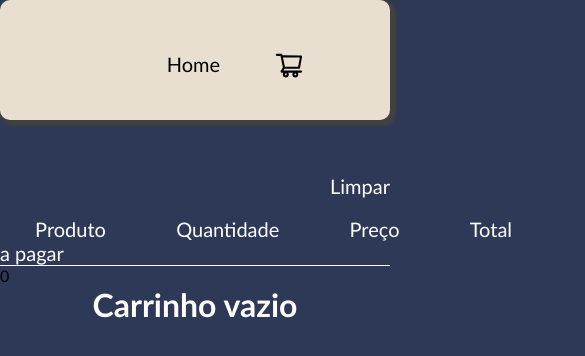
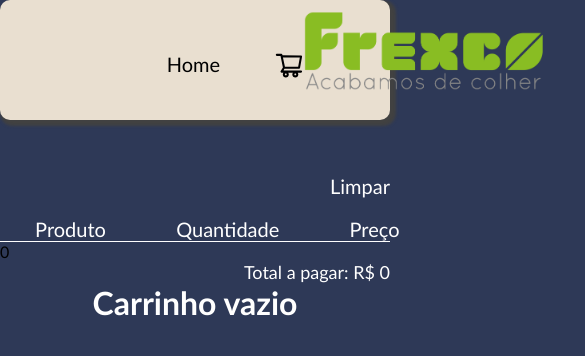
Before and after one commit to HerbertCarlos007/My-Test-Frexco, a React (Create React App) app in the folder frontend/: page /cart in a window 390 px wide. Shown: the top 356 px of the page, 585 px wide, since content can reach past the window. Built offline with nearby package versions, Linux system fonts and the light colour scheme.

Commit message:
Mostrando valor total

```diff
--- a/frontend/src/components/header/HeaderCart.js
+++ b/frontend/src/components/header/HeaderCart.js
@@ -9,20 +9,55 @@ function HeaderCart() {
 
     const [quantity, setQuantity] = useState(1)
 
+    const [totalToPay, setTotalToPay] = useState(0.0)
+
     useEffect(() => {
 
         getProductsFromLocalstorage()
 
     }, [])
 
+    const valueTotalToPay = (productsFromLocalstorage) => {
+
+        if (localStorage.getItem('totalToPay')) {
+            const totalToPayParsed = JSON.parse(localStorage.getItem('totalToPay'))
+            setTotalToPay(totalToPayParsed);
+        } else {
+            let totalValueSum = 0;
+            for (let i = 0; i <= productsFromLocalstorage.length; i++) {
+                if (productsFromLocalstorage[i]) {
+
+                    const formattedPrice = String(productsFromLocalstorage[i].price).replace(',', '.');
+
+                    totalValueSum += parseFloat(formattedPrice)
+
+                }
+
+
+            }
+            const totalValueSumWithComma = String(totalValueSum).replace('.', ',')
+            setTotalToPay(totalValueSumWithComma)
+            localStorage.setItem('totalToPay', totalValueSumWithComma)
+
+        }
+
+
+    }
+
+
+
     const getProductsFromLocalstorage = () => {
         let productsFromLocalstorage = [];
         if (localStorage.getItem('cartFruits')) {
             productsFromLocalstorage = JSON.parse(localStorage.getItem('cartFruits'))
+
+            const productsWithQuantities = productsFromLocalstorage.map(product => ({ ...product, quantity: 1 }))
+
+            setProducts(productsWithQuantities)
+
+            valueTotalToPay(productsWithQuantities)
         }
-        const productsWithQuantities = productsFromLocalstorage.map(product => ({ ...product, quantity: 1 }))
 
-        setProducts(productsWithQuantities)
     }
 
     const inscreaseQuantity = (name) => {
@@ -38,7 +73,7 @@ function HeaderCart() {
     const decreaseQuantity = (name) => {
         const productsArrayUpdated = products.map(product => {
 
-            if (product.name === name && product.quantity > 1){
+            if (product.name === name && product.quantity > 1) {
 
                 product.quantity = product.quantity - 1
 
@@ -58,7 +93,6 @@ function HeaderCart() {
                 <label>Produto</label>
                 <label>Quantidade</label>
                 <label>Preço</label>
-                <label>Total a pagar</label>
             </div>
 
             <div className={styles.cart_rows_wrapper}>
@@ -70,22 +104,24 @@ function HeaderCart() {
                         </div>
                         <div className={styles.quantity_container}>
                             <div className={styles.buttons_container}>
-                                <button onClick={()=>decreaseQuantity(fruit.name)} className={styles.button_to_less}>-</button>
-                                <button onClick={()=>inscreaseQuantity(fruit.name)} className={styles.button_to_add}>+</button>
+                                <button onClick={() => decreaseQuantity(fruit.name)} className={styles.button_to_less}>-</button>
+                                <button onClick={() => inscreaseQuantity(fruit.name)} className={styles.button_to_add}>+</button>
                             </div>
                             <div className={styles.product_quantity}>{Number(fruit.quantity)}</div>
                         </div>
                         <div className={styles.price_container}>
                             <label className={styles.price}>{fruit.price}</label>
                         </div>
-                        <div className={styles.total_pay_container}>
-                            <label class={styles.total_pay}>Total</label>
-                        </div>
+
                         <div className={styles.delete_container}>
                             <MdDelete className={styles.delete_item} />
                         </div>
                     </div>
                 )}
+
+                <div className={styles.total_to_pay_container}>
+                    <span className={styles.total_to_pay_text}>Total a pagar:{' R$ ' + totalToPay}</span>
+                </div>
             </div>
 
             {!products.length ? <h1 className={styles.cart_is_empty}>Carrinho vazio</h1> : ''}
--- a/frontend/src/components/pages/Fruta.js
+++ b/frontend/src/components/pages/Fruta.js
@@ -32,10 +32,11 @@ function Fruta() {
   const addToCart = (fruit) => {
 
     if (!localStorage.getItem('cartFruits')) {
-      const stringfiedFruit = JSON.stringify(fruit)
+      const stringfiedFruit = JSON.stringify([fruit])
       localStorage.setItem('cartFruits', stringfiedFruit)
     } else {
       const fruitsFromLocalStorage = JSON.parse(localStorage.getItem('cartFruits'))
+      console.log('olá amigo', fruitsFromLocalStorage)
       fruitsFromLocalStorage.push(fruit)
       localStorage.setItem('cartFruits', JSON.stringify(fruitsFromLocalStorage))
     }
--- a/frontend/src/components/styles/Fruta.module.css
+++ b/frontend/src/components/styles/Fruta.module.css
@@ -60,6 +60,8 @@
 }
 
 
+
+
 @media screen and (max-width:768){
     .button{
         color: black;
--- a/frontend/src/components/styles/Header.module.css
+++ b/frontend/src/components/styles/Header.module.css
@@ -24,3 +24,42 @@
     font-size: 18px;
     font-family: Arial, Helvetica, sans-serif;
 }
+
+
+
+@media screen and (max-width: 1920px){
+    .header img{
+        width: 250px;
+        top: 10px;
+        left: 800px;
+    }
+}
+
+@media screen and (max-width: 1366px){
+    .header img{
+        left: 620px;
+    }
+}
+
+@media screen and (max-width: 1100px){
+    .header img{
+        left: 450px;
+    }
+}
+
+@media screen and (max-width: 860px){
+    .header img{
+        left: 310px;
+    }
+}
+
+
+
+
+
+
+@media screen and (max-width: 768px){
+    .header img{
+        left: 300px;
+    }
+}
--- a/frontend/src/components/styles/HeaderCart.module.css
+++ b/frontend/src/components/styles/HeaderCart.module.css
@@ -95,6 +95,12 @@
 
 }
 
+.total_to_pay_text{
+    font-size: ;
+    color: white;
+    font-size: 18px;
+}
+
 /* Product  Fields */
 .quantity_container{
     display: flex;
@@ -152,3 +158,8 @@ border-top: white solid 1px;
 .clean_all_cart_container{
 
 }
+
+.total_to_pay_container{
+    display: flex;
+    justify-content: end;
+}
```
